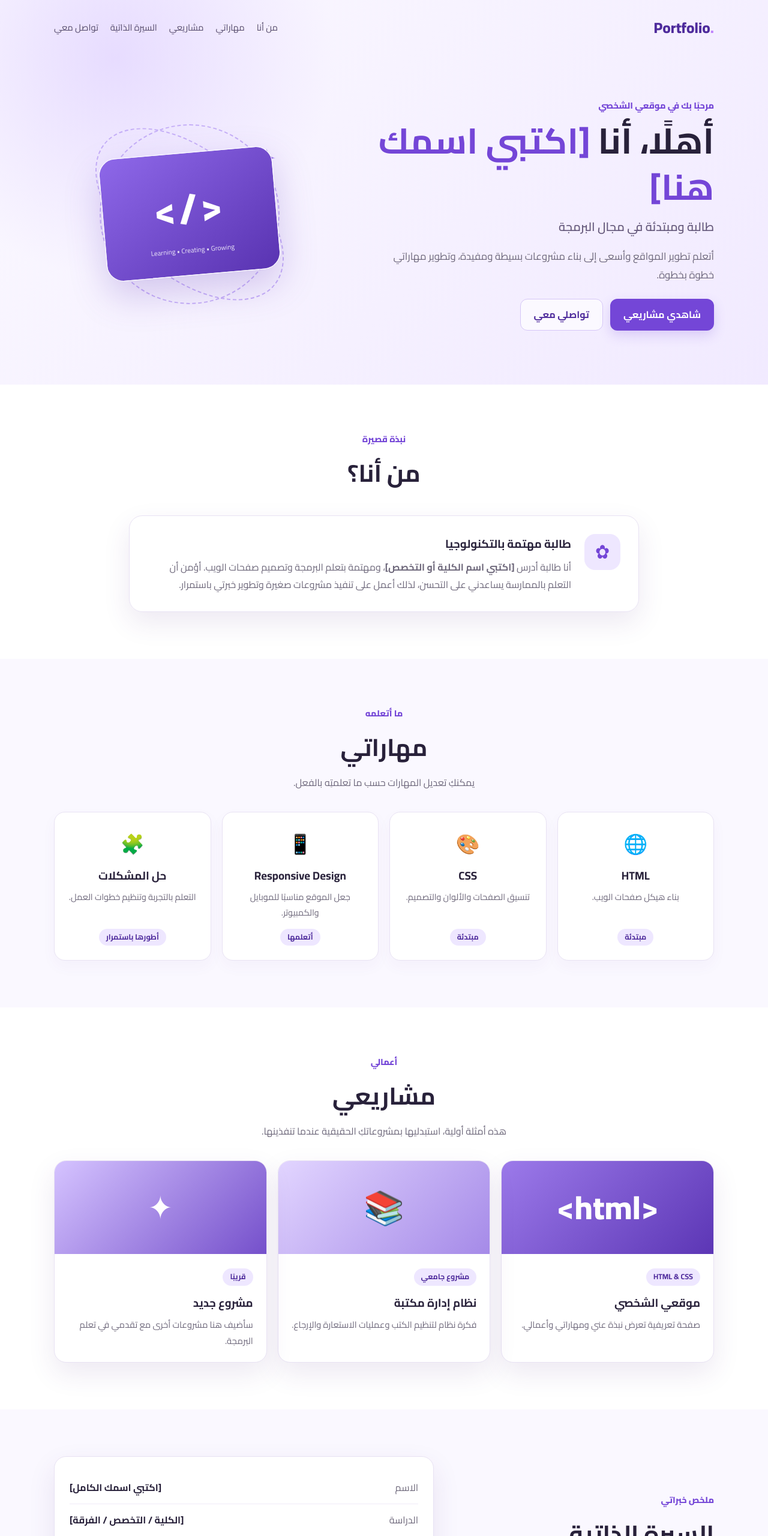
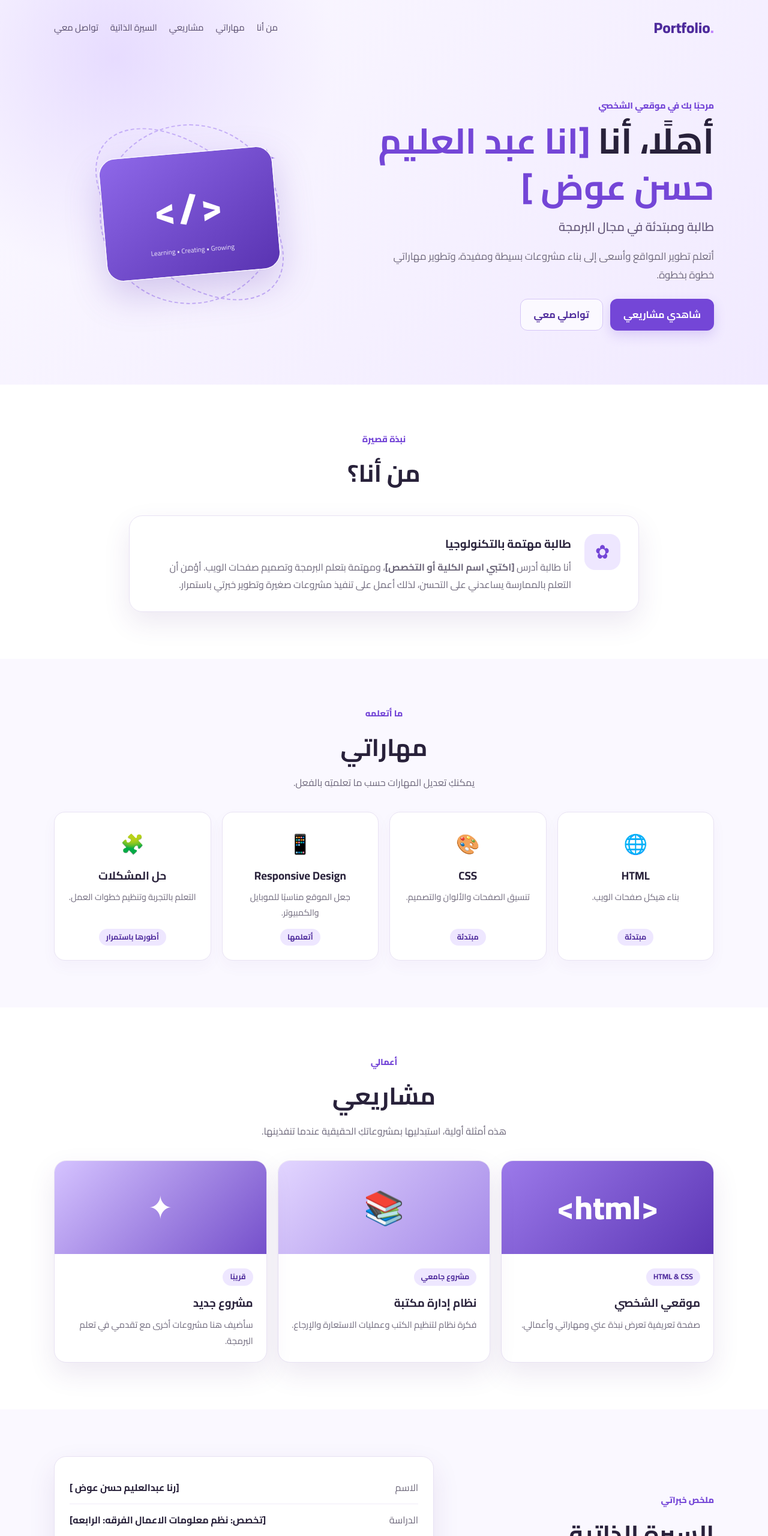
Before and after one commit to rh7632575-cell/my-portfolio3, a plain HTML site: page index.html in a window 1280 px wide. Shown: the top 2560 px of the page at 60% size. Drawn offline with Linux system fonts and the light colour scheme.

Commit message:
Update personal information in index.html

```diff
--- a/index.html
+++ b/index.html
@@ -22,7 +22,7 @@
     <div class="hero-content container">
       <div class="hero-text">
         <p class="eyebrow">مرحبًا بك في موقعي الشخصي</p>
-        <h1>أهلًا، أنا <span>[اكتبي اسمك هنا]</span></h1>
+        <h1>أهلًا، أنا <span>[انا عبد العليم حسن عوض ]</span></h1>
         <h2>طالبة ومبتدئة في مجال البرمجة</h2>
         <p class="intro">أتعلم تطوير المواقع وأسعى إلى بناء مشروعات بسيطة ومفيدة، وتطوير مهاراتي خطوة بخطوة.</p>
         <div class="hero-actions">
@@ -100,10 +100,10 @@
           <p>هذه نبذة مختصرة قابلة للتعديل. أضيفي بياناتكِ الصحيحة وخبراتكِ الفعلية قبل التسليم.</p>
         </div>
         <div class="cv-card">
-          <div class="cv-row"><span>الاسم</span><strong>[اكتبي اسمك الكامل]</strong></div>
-          <div class="cv-row"><span>الدراسة</span><strong>[الكلية / التخصص / الفرقة]</strong></div>
+          <div class="cv-row"><span>الاسم</span><strong>[رنا عبدالعليم حسن عوض ]</strong></div>
+          <div class="cv-row"><span>الدراسة</span><strong>[تخصص: نظم معلومات الاعمال الفرقه: الرابعه]</strong></div>
           <div class="cv-row"><span>الاهتمام</span><strong>تطوير وتصميم مواقع الويب</strong></div>
-          <div class="cv-row"><span>اللغات</span><strong>العربية — [أضيفي لغات أخرى إن وجدت]</strong></div>
+          <div class="cv-row"><span>اللغات</span><strong>العربية — [ HTML_pythoh_c++]</strong></div>
           <p class="cv-note">ملاحظة: لا تكتبي بيانات شخصية حساسة مثل عنوان المنزل أو رقم الهوية.</p>
         </div>
       </div>
@@ -114,14 +114,14 @@
         <p class="eyebrow">يسعدني التواصل</p>
         <h2>لنتواصل معًا</h2>
         <p>يمكنكِ إضافة بريد إلكتروني مخصص للتواصل المهني هنا.</p>
-        <a class="btn primary" href="mailto:your-email@example.com">راسليني عبر البريد</a>
+        <a class="btn primary" href="mailto:rh7632575@gmail.com">راسليني عبر البريد</a>
         <small>استبدلي your-email@example.com ببريدكِ قبل نشر الموقع.</small>
       </div>
     </section>
   </main>
 
   <footer class="footer">
-    <p>© 2026 [اكتبي اسمك هنا] — تم تصميم هذا الموقع للتعريف بمهاراتي ومشاريعي.</p>
+    <p>© 2026 [رنا عبدالعليم حسن عوض] — تم تصميم هذا الموقع للتعريف بمهاراتي ومشاريعي.</p>
     <a href="#home">العودة للأعلى ↑</a>
   </footer>
 </body>
```
